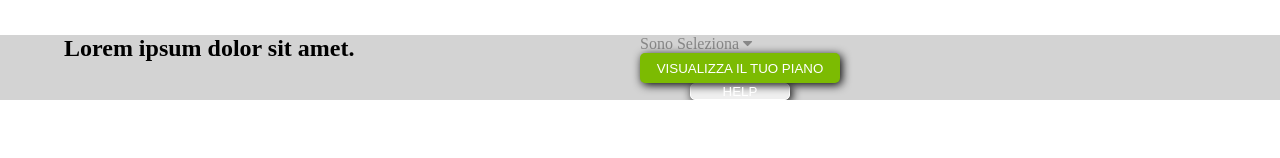
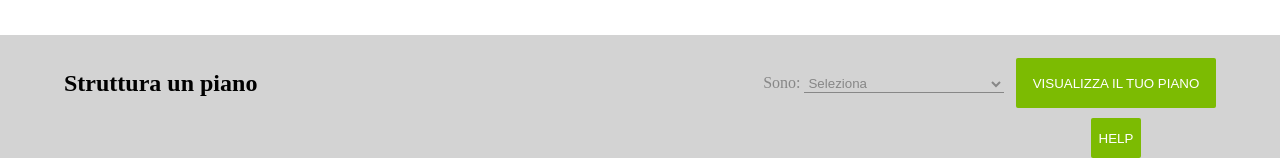
Before and after one commit to marcosigurta/html-css-fluentify, a plain HTML site: page index.html in a window 1280 px wide. Shown: the part 1672-1830 px from the top of the page. Before the commit the page ends 1772 px from the top, so only its background shows below. Drawn offline with Linux system fonts and the light colour scheme.

Commit message:
LC Final edited Page

```diff
--- a/css/style.css
+++ b/css/style.css
@@ -23,7 +23,7 @@ GENERAL RULES
 BUTTONS
  /////////////////// */
 .btn {
-  border-radius: 5px;
+  border-radius: 2px;
   border: 1px solid white;
   color: white;
   box-shadow: 2px 2px 10px black;
@@ -52,12 +52,11 @@ header {
   background-position: 100% 120%;
   background-size: 60% 80%;
   background-color: #0c325a;
-  height: 70vh;
+  min-height: 70vh;
 }
 
 header .h-container {
-  width: 90%;
-  margin: 0 auto;
+  padding-top: 1%;
 }
 
 header .h-container .h-logo,
@@ -76,7 +75,7 @@ header .h-container .clearfix {
 .nav-left ul li a,
 .nav-right ul li a {
   color: white;
-  text-align: center;
+  text-align: right;
   text-decoration: none;
   font-size: 10px;
 }
@@ -86,6 +85,7 @@ header .h-container .clearfix {
 }
 
 .nav-right {
+  float: right;
   margin-left: 9%;
   text-align: right;
 }
@@ -191,21 +191,46 @@ SECTION 3
   background-color: #d3d3d3;
 }
 
-.section-3 .clearfix .column {
-  float: left;
-  width: calc(100% / 2);
+.section-3 .sub-section {
+ float: left;
+ padding-top: 2%;
 }
 
-.section-3 .column-right {
-  color: #878787;
+.section-3 .left {
+  line-height: 50px;
 }
 
-.section-3 .column-right .sub-section {
-  float: left;
+.section-3 .middle,
+.section-3 .right {
+  margin-left: 1%;
+  text-align: center;
+  float: right;
 }
 
-.help {
-  display: block;
-  width: 50%;
-  margin: auto;
+.section-3 .middle .large {
+  height: 50px;
+  box-shadow: none;
 }
+
+.section-3 .middle .help {
+  background-color: #7cbb02;
+  border: none;
+  width: 50px;
+  height: 40px;
+  margin-top: 5%;
+  box-shadow: none;
+}
+
+.section-3 .right span {
+  color: #878787;
+  line-height: 50px;
+}
+
+.section-3 .right select {
+  color: #878787;
+  width:200px;
+  cursor: pointer;
+  background-color: transparent;
+  border: none;
+  border-bottom: 1px solid #878787;
+}
--- a/index.html
+++ b/index.html
@@ -19,7 +19,7 @@
         <img src="../html-css-fluentify/img/fluentify-imgs/fluentify-logo.svg" alt="">
       </div>
       <nav class="nav-left clearfix">
-        <ul>
+        <ul class="clearfix">
           <li><a href="">IL METODO</a></li>
           <li><a href="">LA TECNOLOGIA</a></li>
           <li><a href="">REAL-LIFE ENGLISH</a></li>
@@ -27,7 +27,7 @@
         </ul>
       </nav>
       <nav class="nav-right clearfix">
-        <ul>
+        <ul class="clearfix">
           <li><a href="">DIVENTA UN TUTOR</a></li>
           <li><a href=""><button class="btn login">LOGIN</button></a></li>
           <li><a href=""><button class="btn large">STRUTTURA DI UN PIANO</button><a>
@@ -126,26 +126,28 @@
 
     <!-- SECTION 3 -->
 
-    <section class="section-3">
-      <div class="center clearfix">
-        <div class="column">
-          <h2>Lorem ipsum dolor sit amet.</h2>
+    <section class="section-3 clearfix">
+      <div class="center">
+        <div class="sub-section left">
+          <h2>Struttura un piano</h2>
         </div>
-        <div class="column-right clearfix">
-          <div class="sub-section">
-            <span>Sono</span>
-            <span class="selection-menu">Seleziona</span>
-            <span><i class="fa fa-caret-down"></i></span>
-            <span>
-              <div class="buttons">
-                <button class="btn large">VISUALIZZA IL TUO PIANO</button>
+        <div class="sub-section middle" >
+          <button class="btn large">VISUALIZZA IL TUO PIANO</button>
+          <div><button class="btn help">HELP</button></div>
+        </div>
+        <div class="sub-section right">
+          <span>Sono:
+            <select name="" id="">
+              <option value=""> Seleziona</option>
+            </select>
             </span>
-            <button class="btn help">HELP</button>
-          </div>
         </div>
       </div>
+
+
     </section>
   </main>
+
 </body>
 
 </html>
```
